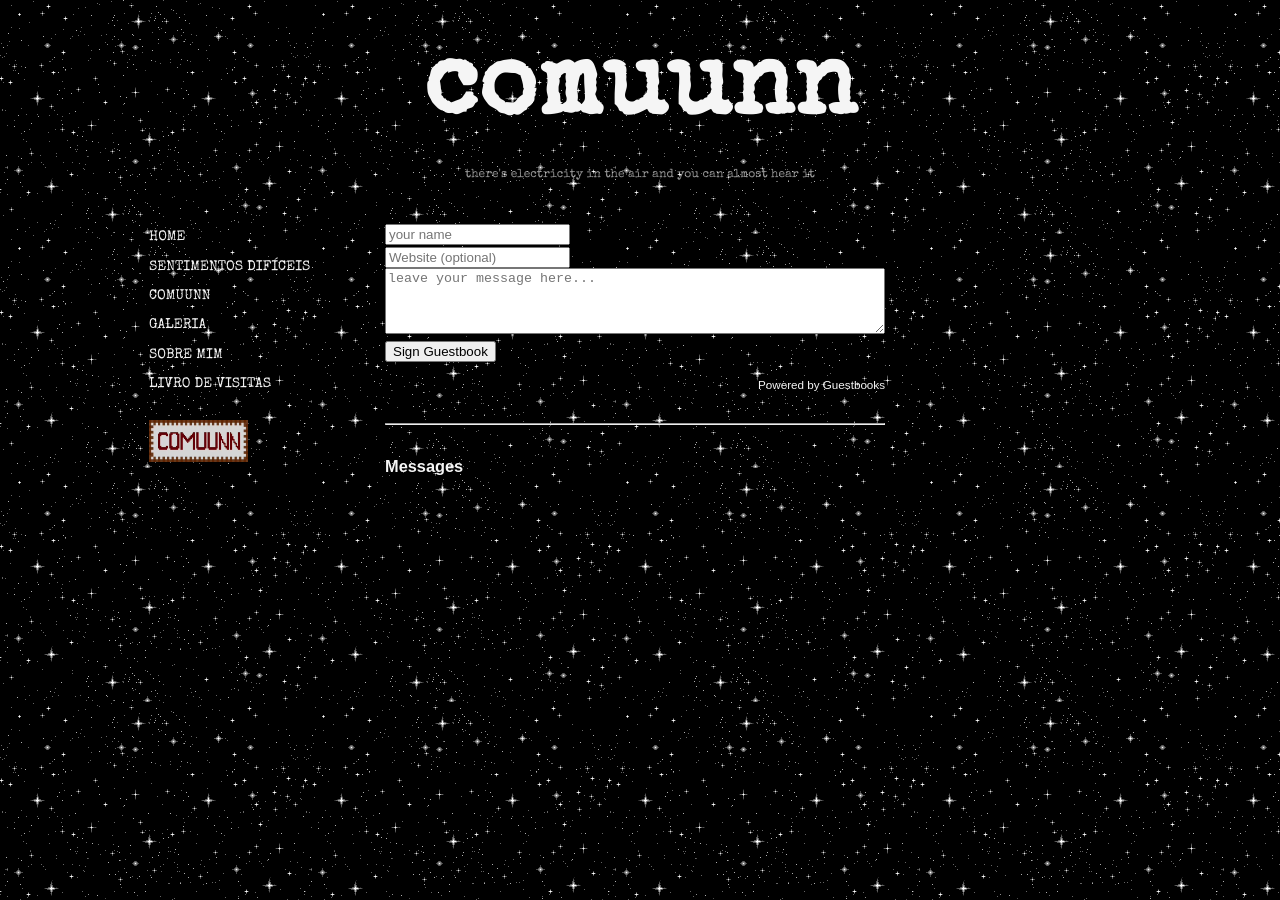
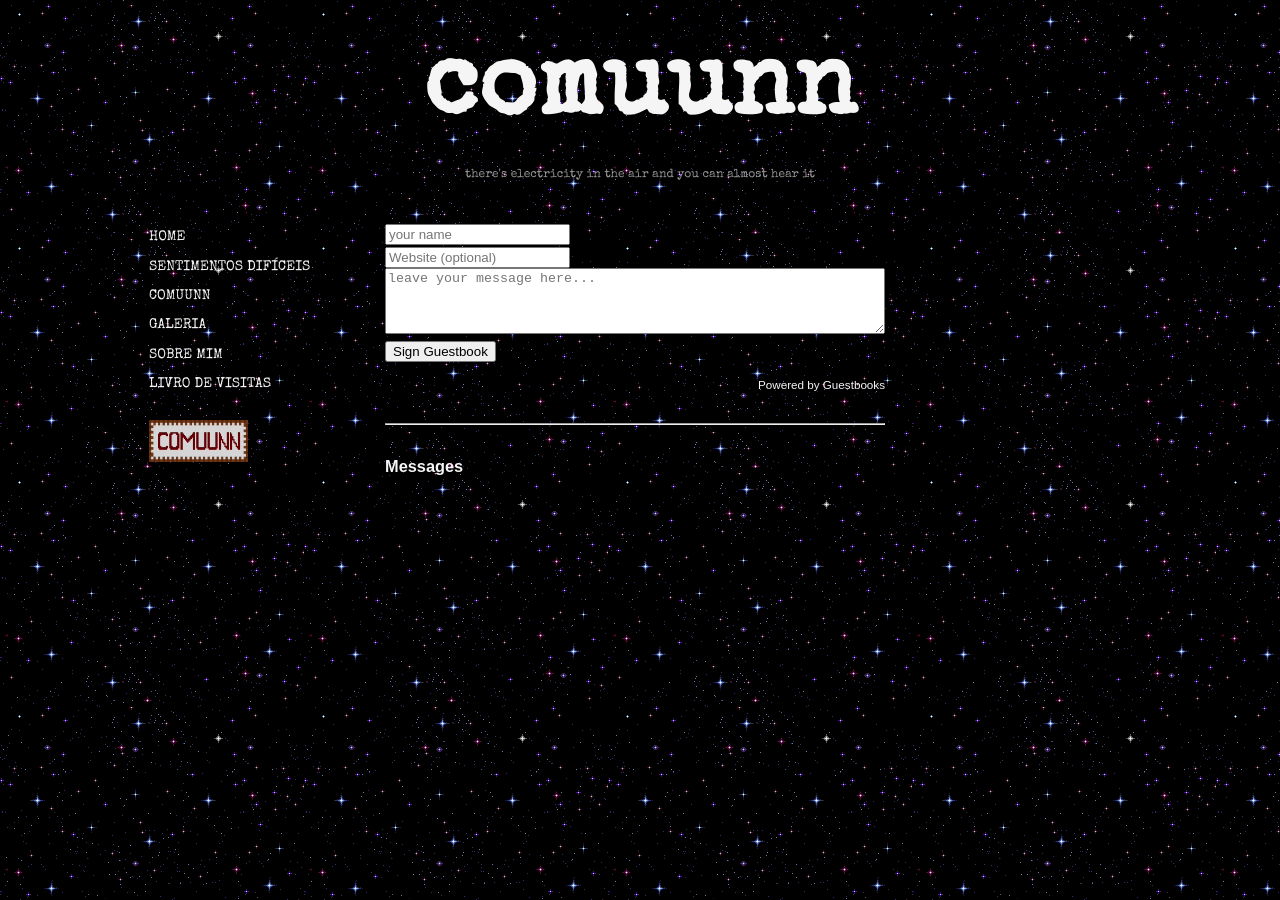
Before and after one commit to guiolhermer/comuunn, a Jekyll site: the page built from guestbook/index.html, in a window 1280 px wide. Built offline with Jekyll 4.4.1, drawn with Linux system fonts in a browser that asks for light colours; some web fonts are replaced; a script that is not in the unit is left out.

Commit message:
fix: update background image in body and remove unused letterboxd class

```diff
--- a/assets/style.css
+++ b/assets/style.css
@@ -19,7 +19,7 @@ html, body {
 }
 
 body {
-  background-image: url('/assets/images/stars 1.gif');
+  background-image: url('/assets/images/stars 2.gif');
   background-attachment: fixed;
   color: var(--branco-escuro);
   font-family: 'Special Elite', monospace;
@@ -274,11 +274,6 @@ a:hover {
   margin-bottom: 6px;
 }
 
-.letterboxd-embed-tc-review {
-  color: var(--branco-escuro);
-}
-
-
 #letterboxd-embed-wrapper-tc {
   width: 500px;
 }
```
